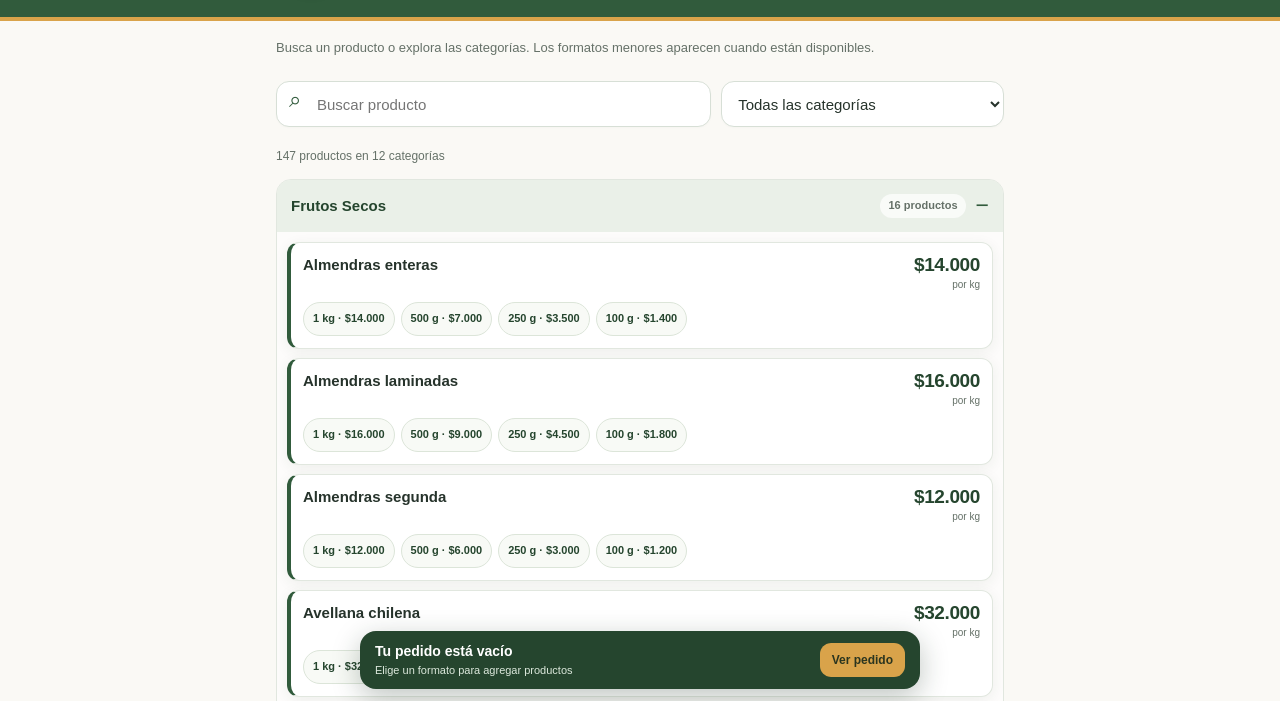
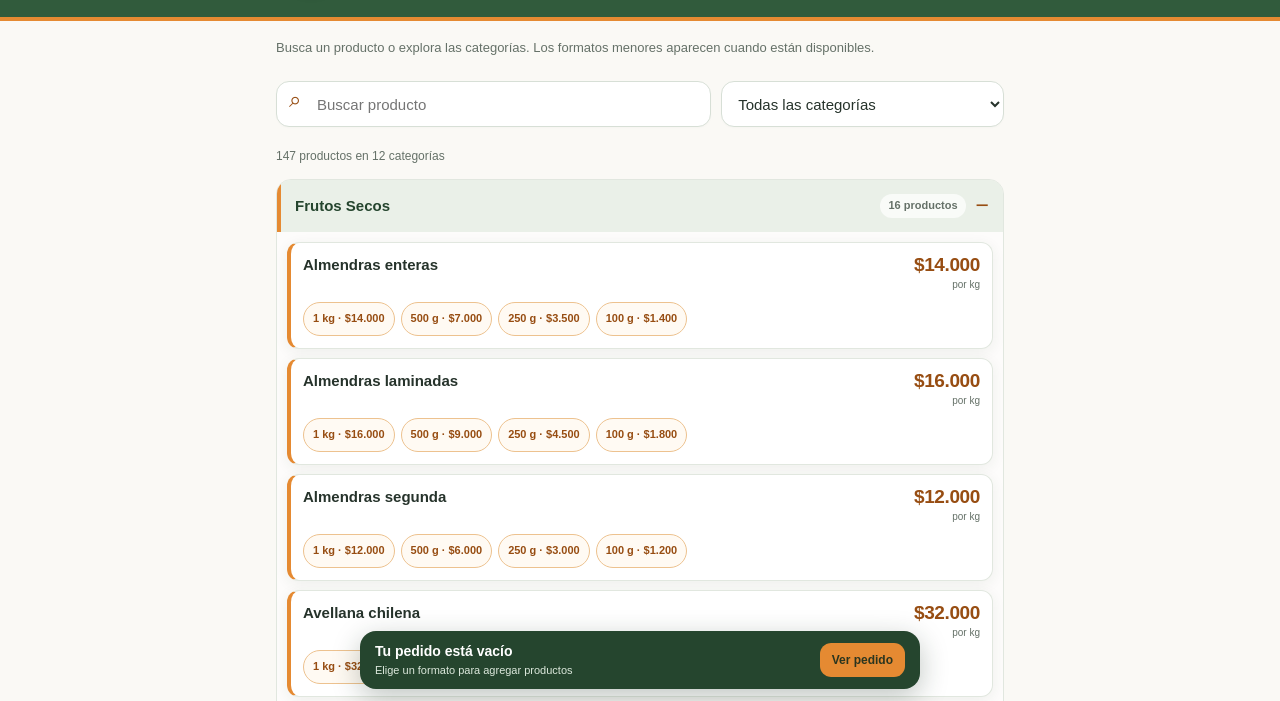
Before and after one commit to casanuevaignacio/siempre-natural-lista-precios, a plain HTML site: page index.html in a window 1280 px wide. Shown: the part 99-800 px from the top of the page. Drawn offline with Linux system fonts and the light colour scheme.

Commit message:
Integrate orange accents across price catalog
Co-authored-by: Copilot <223556219+Copilot@users.noreply.github.com>

```diff
--- a/index.html
+++ b/index.html
@@ -13,8 +13,10 @@
       --forest-dark: #25452e;
       --cream: #faf9f5;
       --pale-green: #eaf0e8;
-      --gold: #d9a34a;
-      --gold-pale: #f5ebcb;
+      --gold: #e58a32;
+      --gold-pale: #fff0dd;
+      --orange-dark: #974d12;
+      --orange-line: #edc28f;
       --ink: #26332b;
       --muted: #657168;
       --line: #e1e7df;
@@ -61,7 +63,7 @@
       background: rgba(250,249,245,.96); backdrop-filter: blur(10px);
     }
     .search-wrap { position: relative; }
-    .search-wrap::before { content: "⌕"; position: absolute; left: 13px; top: 8px; color: var(--forest); font-size: 22px; line-height: 1; }
+    .search-wrap::before { content: "⌕"; position: absolute; left: 13px; top: 8px; color: var(--orange-dark); font-size: 22px; line-height: 1; }
     input, select {
       width: 100%; min-height: 46px; border: 1px solid #d7dfd6; border-radius: 13px;
       background: var(--white); color: var(--ink); font: inherit; font-size: 15px;
@@ -69,41 +71,42 @@
     }
     input { padding: 10px 12px 10px 40px; }
     select { padding: 10px 34px 10px 12px; }
-    input:focus, select:focus { outline: 3px solid rgba(217,163,74,.35); border-color: var(--forest); }
+    input:focus, select:focus { outline: 3px solid rgba(229,138,50,.3); border-color: var(--orange-dark); }
     .result-count { margin: -7px 0 14px; color: var(--muted); font-size: 12px; }
     .section { margin: 0 0 11px; border: 1px solid var(--line); border-radius: 15px; background: rgba(255,255,255,.62); overflow: clip; }
     .section[hidden] { display: none; }
     summary {
       display: flex; align-items: center; gap: 10px; list-style: none; cursor: pointer;
-      min-height: 52px; padding: 12px 14px; background: var(--pale-green); color: var(--forest-dark);
+      min-height: 52px; padding: 12px 14px; border-left: 4px solid var(--gold); background: var(--pale-green); color: var(--forest-dark);
       font-size: 15px; font-weight: 700; -webkit-tap-highlight-color: transparent;
     }
     summary::-webkit-details-marker { display: none; }
-    summary::after { content: "+"; margin-left: auto; color: var(--forest); font-size: 23px; font-weight: 400; line-height: 1; }
+    summary::after { content: "+"; margin-left: auto; color: var(--orange-dark); font-size: 23px; font-weight: 400; line-height: 1; }
     details[open] > summary::after { content: "−"; }
     .count { margin-left: auto; padding: 4px 8px; border-radius: 999px; background: rgba(255,255,255,.72); color: var(--muted); font-size: 11px; font-weight: 600; white-space: nowrap; }
     summary::after { margin-left: 0; }
     .cards { display: grid; gap: 9px; padding: 10px; }
     .product {
-      min-width: 0; padding: 12px; border: 1px solid var(--line); border-left: 4px solid var(--forest);
+      min-width: 0; padding: 12px; border: 1px solid var(--line); border-left: 4px solid var(--gold);
       border-radius: 12px; background: var(--white); box-shadow: var(--shadow);
     }
     .product[hidden] { display: none; }
     .product-top { display: grid; grid-template-columns: minmax(0, 1fr) auto; align-items: start; gap: 8px; }
     .product-name { margin: 1px 0 0; font-size: 15px; line-height: 1.25; font-weight: 700; overflow-wrap: anywhere; }
-    .main-price { text-align: right; white-space: nowrap; color: var(--forest-dark); }
+    .main-price { text-align: right; white-space: nowrap; color: var(--orange-dark); }
     .main-price strong { display: block; font-size: 19px; line-height: 1.05; letter-spacing: -.02em; }
     .main-price span { display: block; margin-top: 3px; color: var(--muted); font-size: 10px; }
     .formats { display: flex; flex-wrap: wrap; gap: 6px; margin-top: 10px; }
     .format {
       padding: 5px 8px; border-radius: 999px; background: var(--gold-pale); color: #4b4029;
+      box-shadow: inset 0 0 0 1px rgba(151,77,18,.08);
       font-size: 11px; line-height: 1.1; white-space: nowrap;
     }
     .format b { font-weight: 700; }
     .only-price { margin: 9px 0 0; color: var(--muted); font-size: 11px; }
     .product-actions { display: flex; flex-wrap: wrap; gap: 6px; margin-top: 10px; }
-    .buy-option { min-height: 34px; padding: 7px 9px; border: 1px solid #dce5d9; border-radius: 999px; background: #f8faf6; color: var(--forest-dark); font: inherit; font-size: 11px; font-weight: 700; cursor: pointer; }
-    .buy-option:hover { border-color: var(--forest); background: var(--pale-green); }
+    .buy-option { min-height: 34px; padding: 7px 9px; border: 1px solid var(--orange-line); border-radius: 999px; background: #fffaf3; color: var(--orange-dark); font: inherit; font-size: 11px; font-weight: 700; cursor: pointer; }
+    .buy-option:hover { border-color: var(--orange-dark); background: var(--gold-pale); }
     .buy-option:active { transform: scale(.98); }
     .buy-option:disabled { opacity: .55; cursor: not-allowed; }
     .cart-float {
@@ -138,7 +141,7 @@
     .cart-subtotal { display: flex; align-items: center; justify-content: space-between; margin-bottom: 11px; font-size: 14px; }
     .cart-subtotal strong { color: var(--forest-dark); font-size: 19px; }
     .order-note { width: 100%; min-height: 70px; margin: 0 0 10px; padding: 10px 12px; border: 1px solid var(--line); border-radius: 11px; font: inherit; font-size: 13px; resize: vertical; }
-    .send-order { width: 100%; min-height: 48px; border: 0; border-radius: 13px; background: var(--forest); color: white; font: inherit; font-size: 15px; font-weight: 700; cursor: pointer; }
+    .send-order { width: 100%; min-height: 48px; border: 0; border-radius: 13px; background: var(--orange-dark); color: white; font: inherit; font-size: 15px; font-weight: 700; cursor: pointer; }
     .send-order:disabled { opacity: .45; cursor: not-allowed; }
     .send-hint { margin: 8px 0 0; color: var(--muted); font-size: 11px; text-align: center; }
     .empty { display: none; padding: 24px 12px; text-align: center; color: var(--muted); }
@@ -168,7 +171,7 @@
     }
     @media (prefers-reduced-motion: no-preference) {
       .product, summary { transition: background-color .15s ease, border-color .15s ease; }
-      summary:hover { background: #e4ede1; }
+      summary:hover { background: var(--gold-pale); border-color: var(--orange-dark); }
     }
     @media print {
       .tools { display: none; }
```
